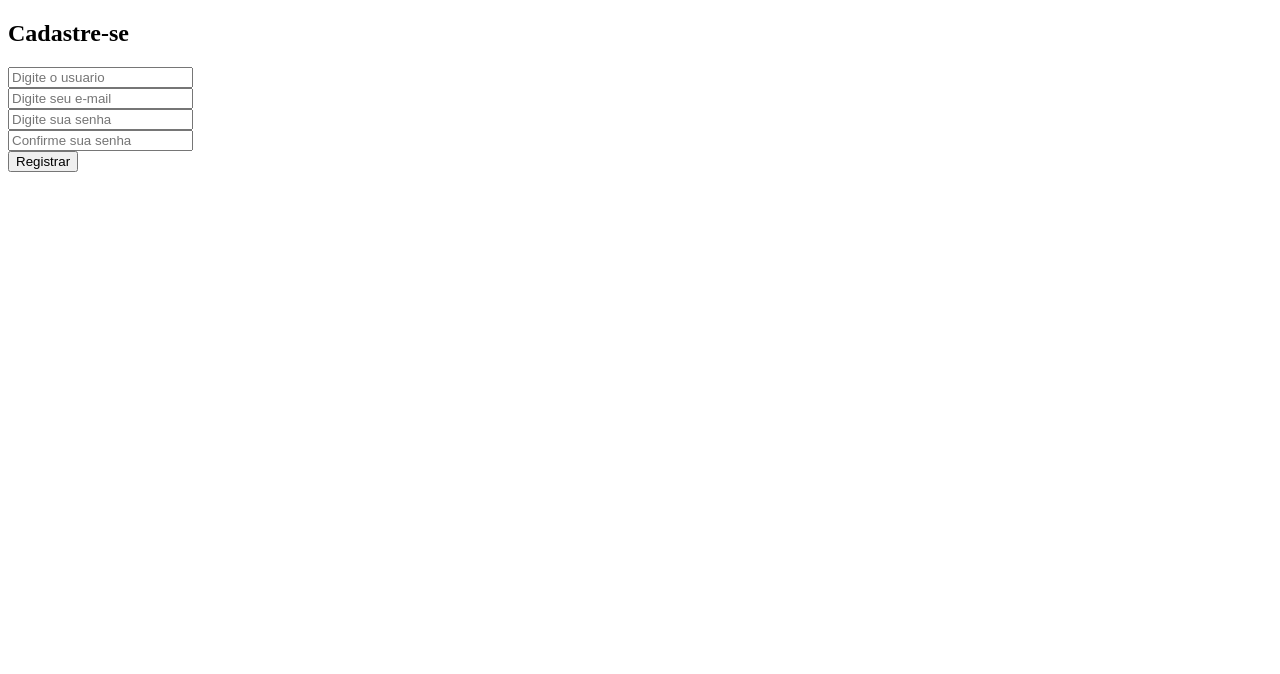
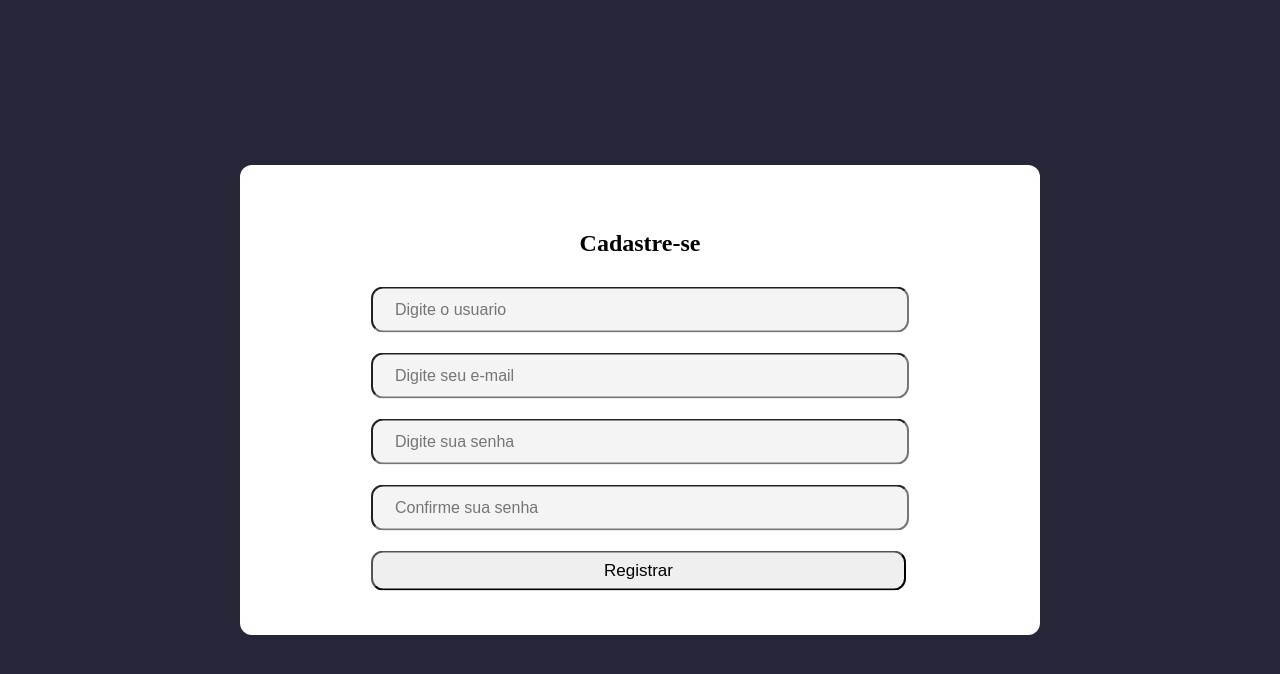
Before and after one commit to ewertonvieira/filmes-pagina, a plain HTML site: page register.html in a window 1280 px wide. Drawn offline with Linux system fonts and the light colour scheme.

Commit message:
registro

```diff
--- a/register.html
+++ b/register.html
@@ -4,23 +4,27 @@
     <meta charset="UTF-8">
     <meta name="viewport" content="width=device-width, initial-scale=1.0">
     <title>Cadastro</title>
+    <link rel="stylesheet" href="styles/register.css">
 </head>
 <body>
+    <div class="conteiner">
+        <form action="/register" method="post">
             <h2>Cadastre-se</h2>
-    <form action="/register" method="post">
             <div>
                 <input type="text" placeholder="Digite o usuario" required>
             </div>
             <div>
-            <input type="text" placeholder="Digite seu e-mail">
+                <input type="email" placeholder="Digite seu e-mail" required>
             </div>
             <div>
-            <input type="text" placeholder="Digite sua senha" required>
+                <input type="password" placeholder="Digite sua senha" required>
             </div>
             <div>
-            <input type="text" placeholder="Confirme sua senha" required>
+                <input type="password" placeholder="Confirme sua senha" required>
             </div>
+            <button>Registrar</button>
         </form>
-    <button>Registrar</button>
+    </div>
+
 </body>
 </html>
--- a/styles/register.css
+++ b/styles/register.css
@@ -0,0 +1,43 @@
+body {
+    background-color: #252638;
+}
+
+.conteiner {
+    width: 800px;
+    height: 470px;
+    position: absolute;
+    top: 50%;
+    left: 50%;
+    transform: translate(-50%, -50%);
+    background-color: white;
+    border-radius: 12px;
+}
+
+.conteiner form {
+    position: absolute;
+    top: 50%;
+    left: 50%;
+    transform: translate(-50%, -50%);
+    background-color: white;
+}
+
+h2{
+    margin-bottom: 30px;
+    text-align: center;
+}
+div input {
+    width: 530px;
+    height: 40px;
+    margin-bottom: 20px;
+    border-radius: 12px;
+    text-indent: 20px;
+    font-size: 16px;
+    background-color: #F4F4F4;
+}
+
+form button {
+    width: 535px;
+    height: 40px;
+    border-radius: 12px;
+    font-size: 17px;
+}
```
Lines whose indentation alone changed are shown as unchanged.
